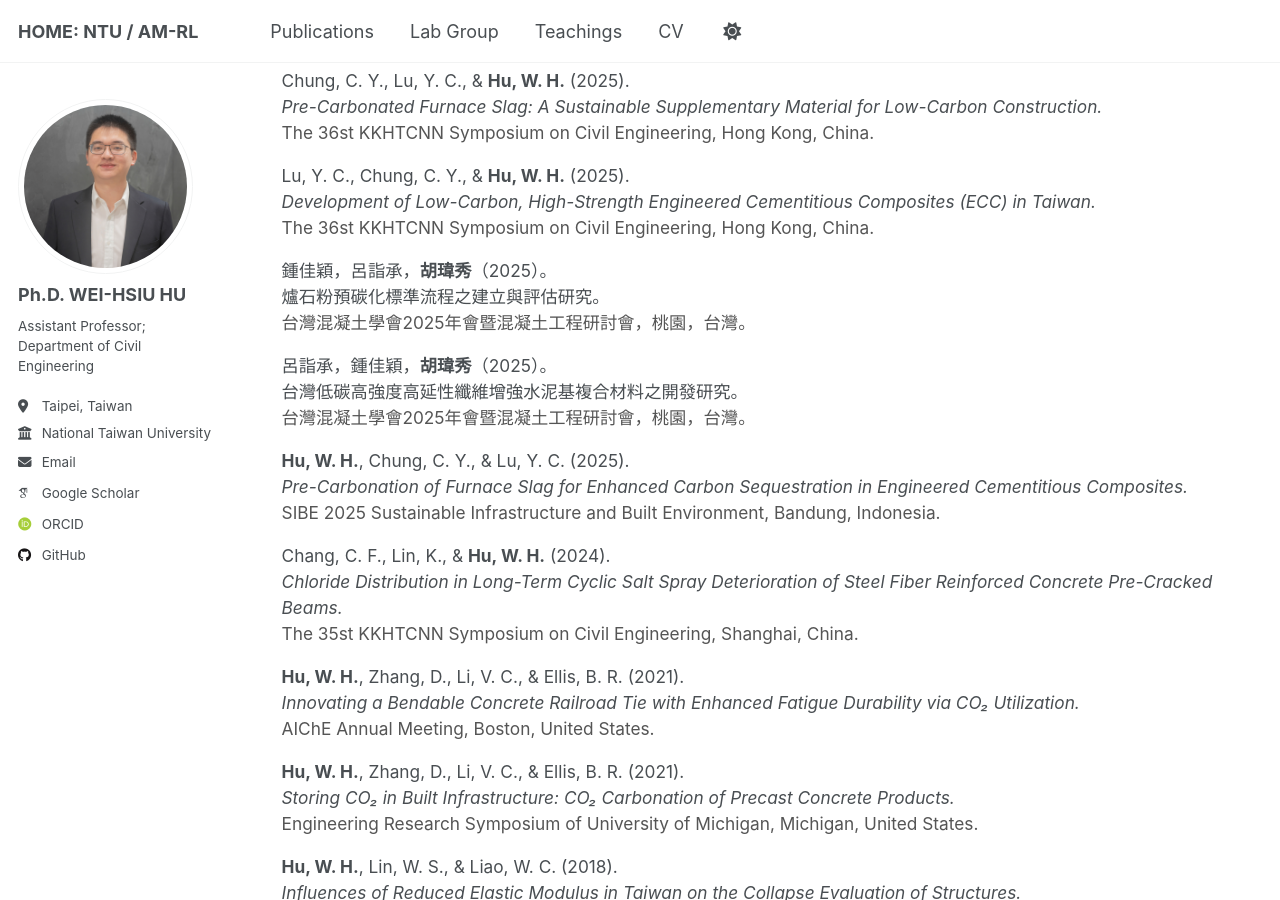
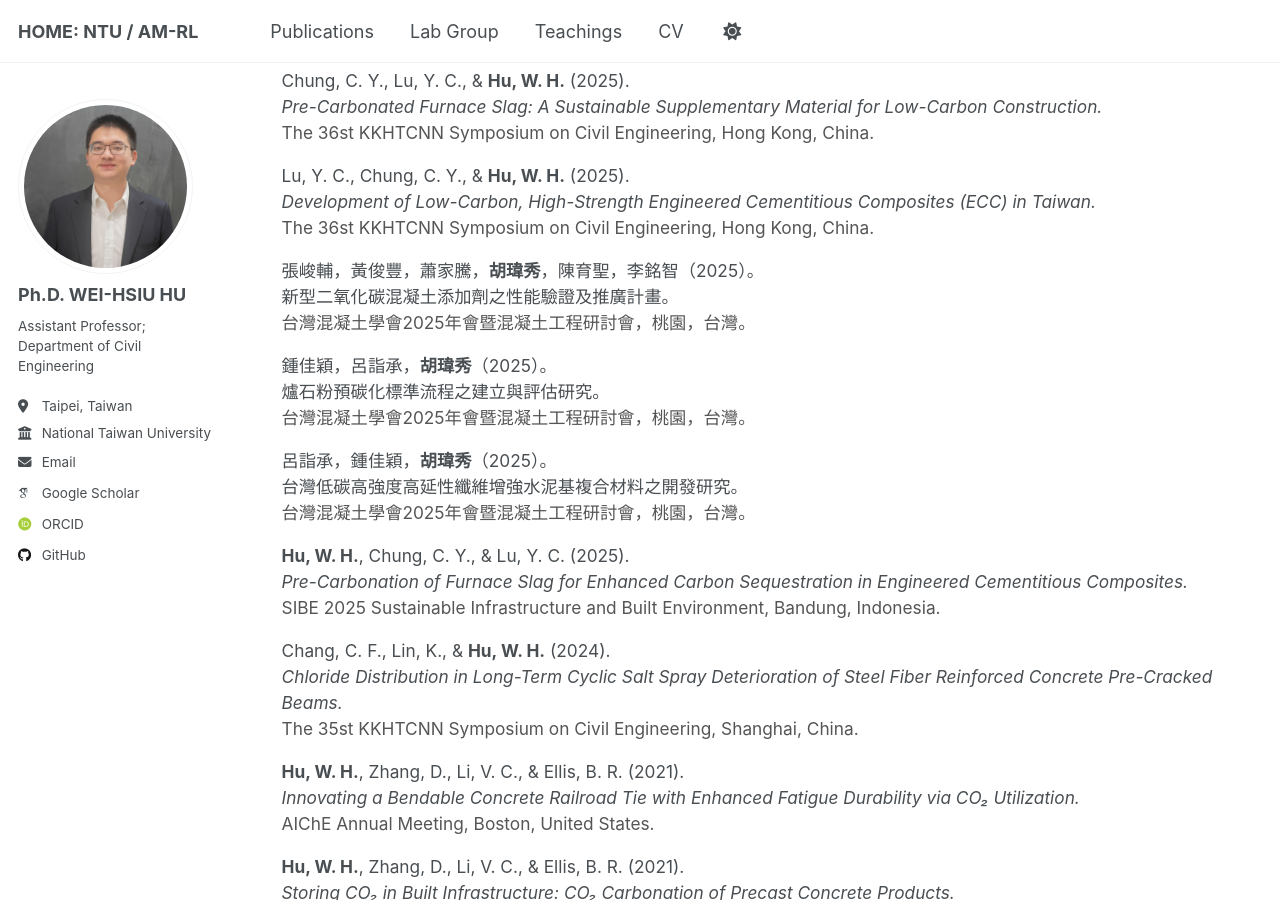
Before and after one commit to hwhsiu/hwhsiu.github.io, a Jekyll site: the page built from _pages/publications.html, in a window 1280 px wide and 900 px high, scrolled down 636 px. Built offline with Jekyll 4.4.1, drawn with Linux system fonts in a browser that asks for light colours; some web fonts are replaced.

Commit message:
Update publications.html

```diff
--- a/_pages/publications.html
+++ b/_pages/publications.html
@@ -77,6 +77,12 @@ author_profile: true
   </div>
 
   <div style="margin-bottom: 1em;">
+    張峻輔，黃俊豐，蕭家騰，<strong>胡瑋秀</strong>，陳育聖，李銘智（2025）。<br>
+    新型二氧化碳混凝土添加劑之性能驗證及推廣計畫。<br>
+    <span style="color: #555;">台灣混凝土學會2025年會暨混凝土工程研討會，桃園，台灣。</span>
+  </div>
+
+  <div style="margin-bottom: 1em;">
     鍾佳穎，呂詣承，<strong>胡瑋秀</strong>（2025）。<br>
     爐石粉預碳化標準流程之建立與評估研究。<br>
     <span style="color: #555;">台灣混凝土學會2025年會暨混凝土工程研討會，桃園，台灣。</span>
```
